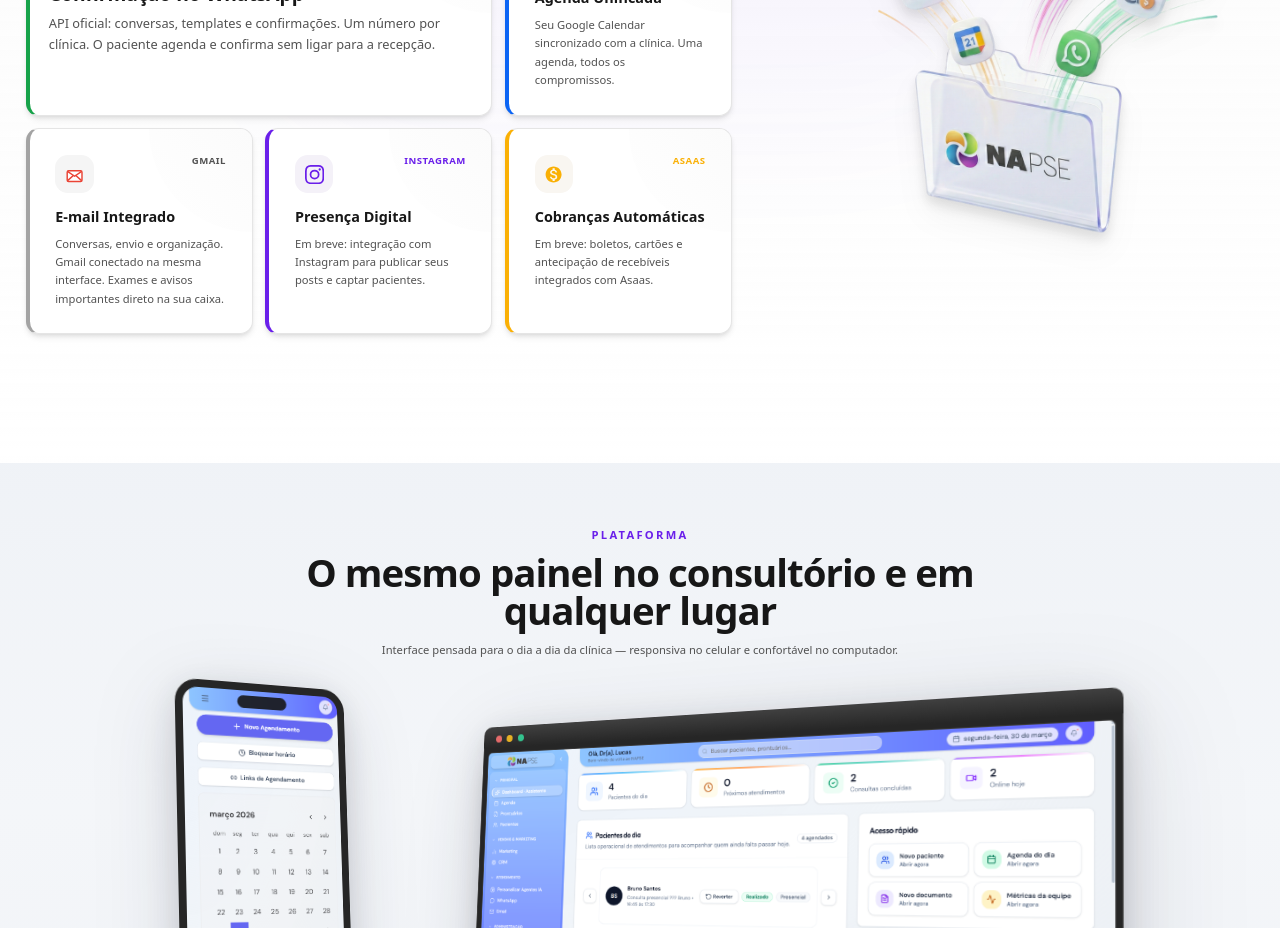
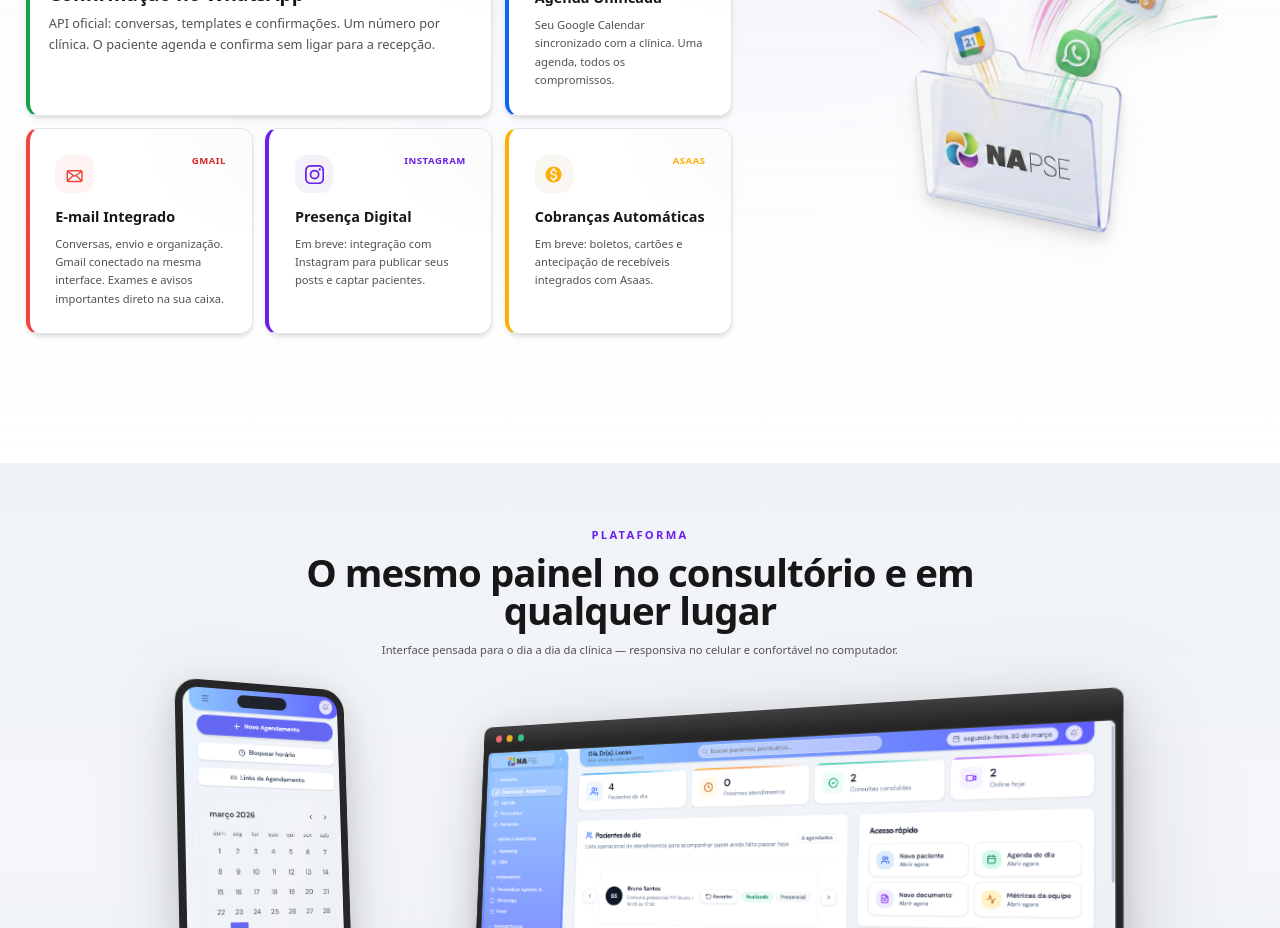
Before and after one commit to KairusAI/site_napse, a React (Vite) app: page / in a window 1280 px wide. Shown: the part 1580-2508 px from the top of the page. Built offline with nearby package versions, Linux system fonts and the light colour scheme; the HTML template or start-up script is replaced by a standard one.

Commit message:
Update Gmail integration styles in IntegrationsBentoGrid component for improved visual consistency; change icon background, color, and border accent to enhance overall design.

```diff
--- a/src/components/sections/IntegrationsBentoGrid.tsx
+++ b/src/components/sections/IntegrationsBentoGrid.tsx
@@ -40,9 +40,9 @@ const integrations: Integration[] = [
     brand: 'Gmail',
     title: 'E-mail Integrado',
     description: 'Conversas, envio e organização. Gmail conectado na mesma interface. Exames e avisos importantes direto na sua caixa.',
-    iconBg: 'bg-neutral-100',
-    iconColor: 'text-neutral-600',
-    borderAccent: 'border-l-neutral-400',
+    iconBg: 'bg-red-50',
+    iconColor: 'text-red-600',
+    borderAccent: 'border-l-red-500',
     Icon: GmailIcon,
   },
   {
```
